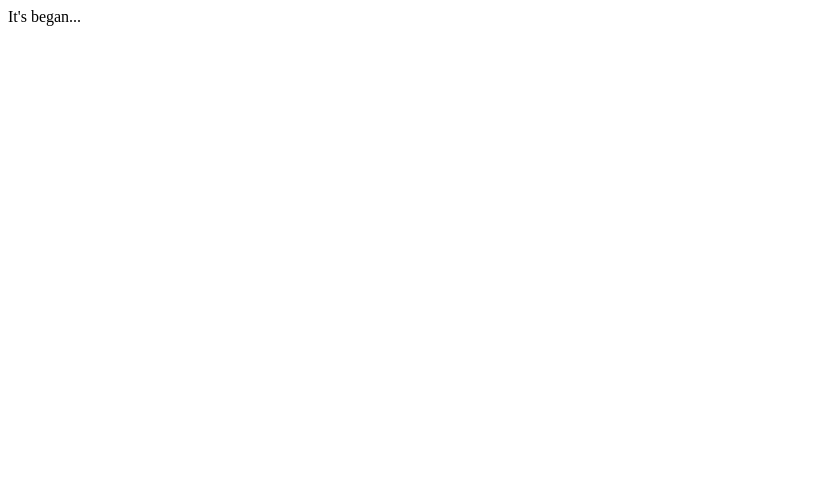
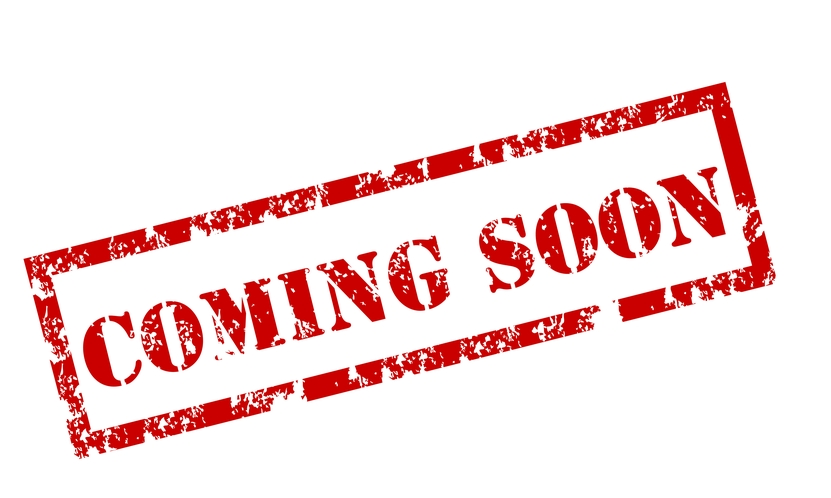
Before and after one commit to niranjansyamala/niranjansyamala.github.io, a plain HTML site: page index.html in a window 1280 px wide. Shown: the whole page, without its empty margins (0-831 px from the left). Drawn offline with Linux system fonts and the light colour scheme.

Commit message:
Initial commit

```diff
--- a/index.html
+++ b/index.html
@@ -1,7 +1,15 @@
 <html>
-  <head></head>
+  <head>
+    <style>
+      body {
+          background: url("img/coming-soon.jpg") no-repeat;
+      }
+
+        </style>
+  </head>
+
   <body>
-  It's began...
+
 
   </body>
 
```
Also changed, not shown: img/coming-soon.jpg (added).
